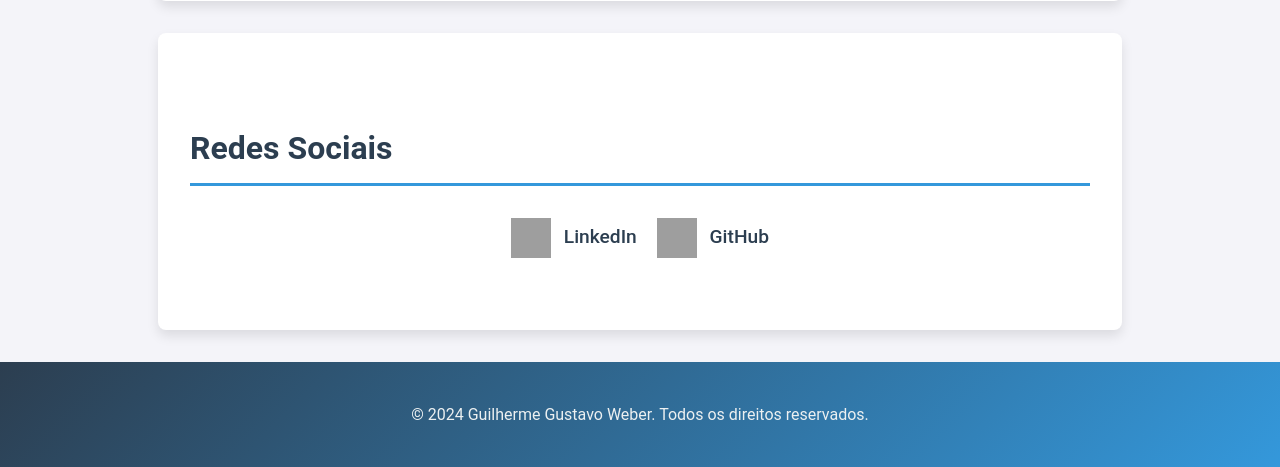
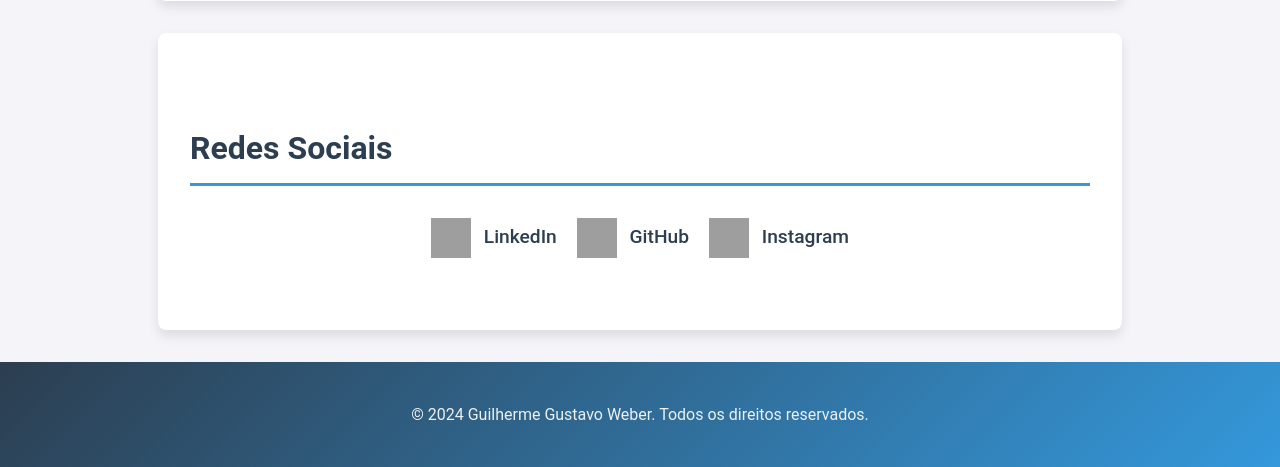
Before and after one commit to GuilhermeGustavoWeber/portfolio_V2, a Flask app: page / in a window 1280 px wide. Shown: the part 1504-1971 px from the top of the page. Run offline with Flask 3, Linux system fonts and the light colour scheme; grey boxes are pictures that could not be loaded.

Commit message:
Update port.html

```diff
--- a/templates/port.html
+++ b/templates/port.html
@@ -60,6 +60,10 @@
                 <img src="https://cdn-icons-png.flaticon.com/512/25/25231.png" alt="GitHub">
                 GitHub
             </a>
+            <a href="" target="_blank" class="social-icon">
+                <img src="https://upload.wikimedia.org/wikipedia/commons/thumb/a/a5/Instagram_icon.png/1200px-Instagram_icon.png" alt="Instagram">
+                Instagram
+            </a>
             <!-- Adicione mais redes sociais conforme necessário -->
         </div>
     </section>
```
